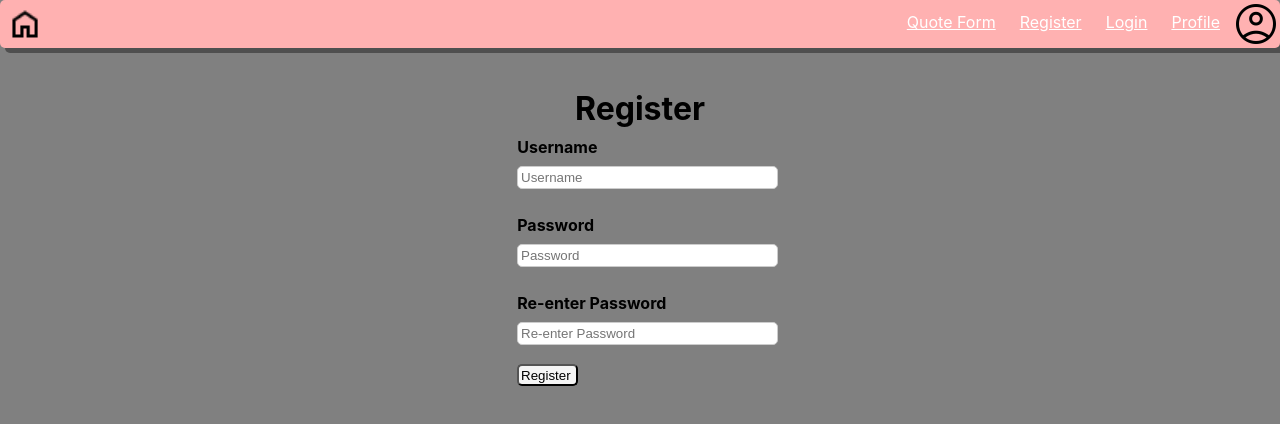
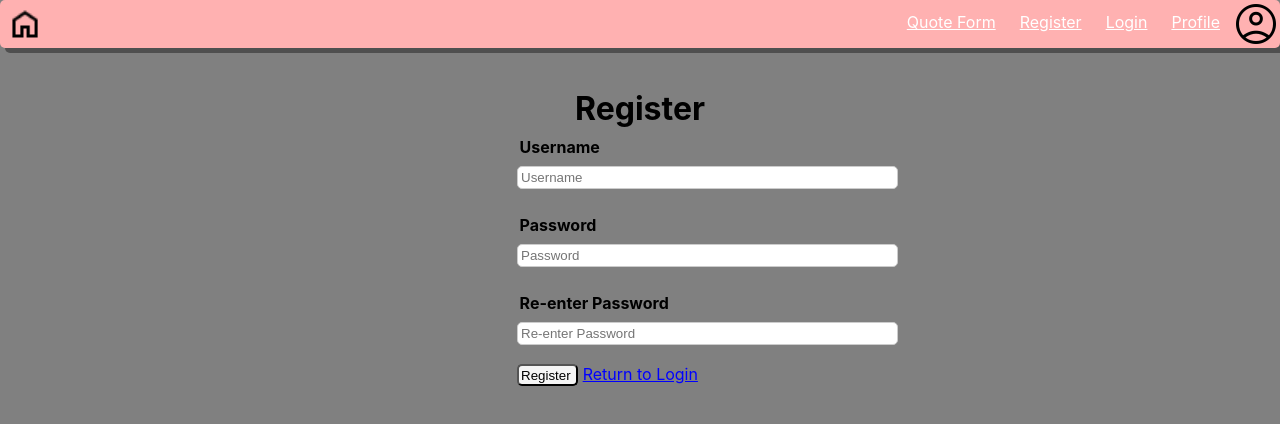
Before and after one commit to Kevin-T0114/Fuel-Rate-Prediction-App, a React (Create React App) app in the folder frontend/: page /registration in a window 1280 px wide. Shown: the top 424 px of the page. Built offline with nearby package versions, Linux system fonts and the light colour scheme.

Commit message:
fixed links in login/registration

```diff
--- a/frontend/src/components/Login.js
+++ b/frontend/src/components/Login.js
@@ -1,6 +1,6 @@
 import React, { useState } from 'react';
 import './Login.css'
-import { Link } from 'react-router-dom';
+import { useNavigate } from "react-router-dom";
 
 
 function MatchedUser({userExist, submitted}){
@@ -33,6 +33,7 @@
     const [submitPressed, setSubmitted] = useState(false);
     let existingUser = false;
     let correctPassword = false;
+    const navigate = useNavigate();
 
     function verification(){
         if(userName === 'Adam'){
@@ -56,7 +57,7 @@
     function completeLogin(){
         if(existingUser){
             if(correctPassword){
-                alert('Login complete!'); {/* LINKPROFILE MANAGEMENT */}
+                navigate('/profile');
             }
             else{
                 setPassword('');
@@ -81,9 +82,11 @@
             <p><b>Password</b> </p>
             <input className='loginInput' type='password' placeholder='Password' value={passWord} onChange={e => setPassword(e.target.value)} required/>
             <MatchedPass userExist={userExists} correctPassword={correctPass} submitted={submitPressed}/>
-            <Link to='/profile'>
-                <p><button className='loginButton' type='submit'>Login</button> <a href='/registration' className='registrationLink'>Create Account</a></p>
-            </Link>
+            <button className='loginButton' type='submit'>Login</button>
+            <a href='/registration' className='registrationLink'>Create Account</a>
+
+
+
         </form>
     );
 }
--- a/frontend/src/components/Registration.css
+++ b/frontend/src/components/Registration.css
@@ -49,17 +49,17 @@
     box-sizing: border-box;
 }
 
-.registrationLink{
+.loginLink{
     margin-left: 5px;
     box-sizing: border-box;
 }
 
-.registrationLink:any-link{
+.loginLink:any-link{
     color: blue;
     box-sizing: border-box;
 }
 
-.registrationLink:hover{
+.loginLink:hover{
     filter: opacity(60%);
     box-sizing: border-box;
 }
--- a/frontend/src/components/Registration.js
+++ b/frontend/src/components/Registration.js
@@ -1,4 +1,5 @@
 import React, { useState } from 'react';
+import { useNavigate } from 'react-router-dom';
 import { Link } from 'react-router-dom';
 import './Registration.css'
 
@@ -31,6 +32,7 @@
     const [userExists, setUserExists] = useState(false);
     const [submitPressed, setSubmitted] = useState(false);
     let existingUser = false;
+    const navigate = useNavigate()
 
     function checkUser(){
         if(userName === 'Adam'){
@@ -45,8 +47,8 @@
 
     function match(){
         if(passWord === vfyPassword){
-            alert('Registration complete!'); {/*LINK BACK TO LOGIN PAGE */}
             setMatchPass(true);
+            navigate('/login')
         }
         else{
             setPassword('');
@@ -73,9 +75,9 @@
             <p className='rePass'><b>Re-enter Password</b></p>
             <input className='registrationInput' type='text' placeholder='Re-enter Password' value={vfyPassword} onChange={e => setVfyPassword(e.target.value)} required/>
             <PasswordVerify takenUser={userExists} matched={matchPass} submitted={submitPressed} />
-            <Link to='/login'>
-                <button className='registrationButton' type='submit'>Register</button>
-            </Link>
+            <button className='registrationButton' type='submit'>Register</button>
+            <a href='/Login' className='loginLink'>Return to Login</a>
+
         </form>
     );
 }
```
